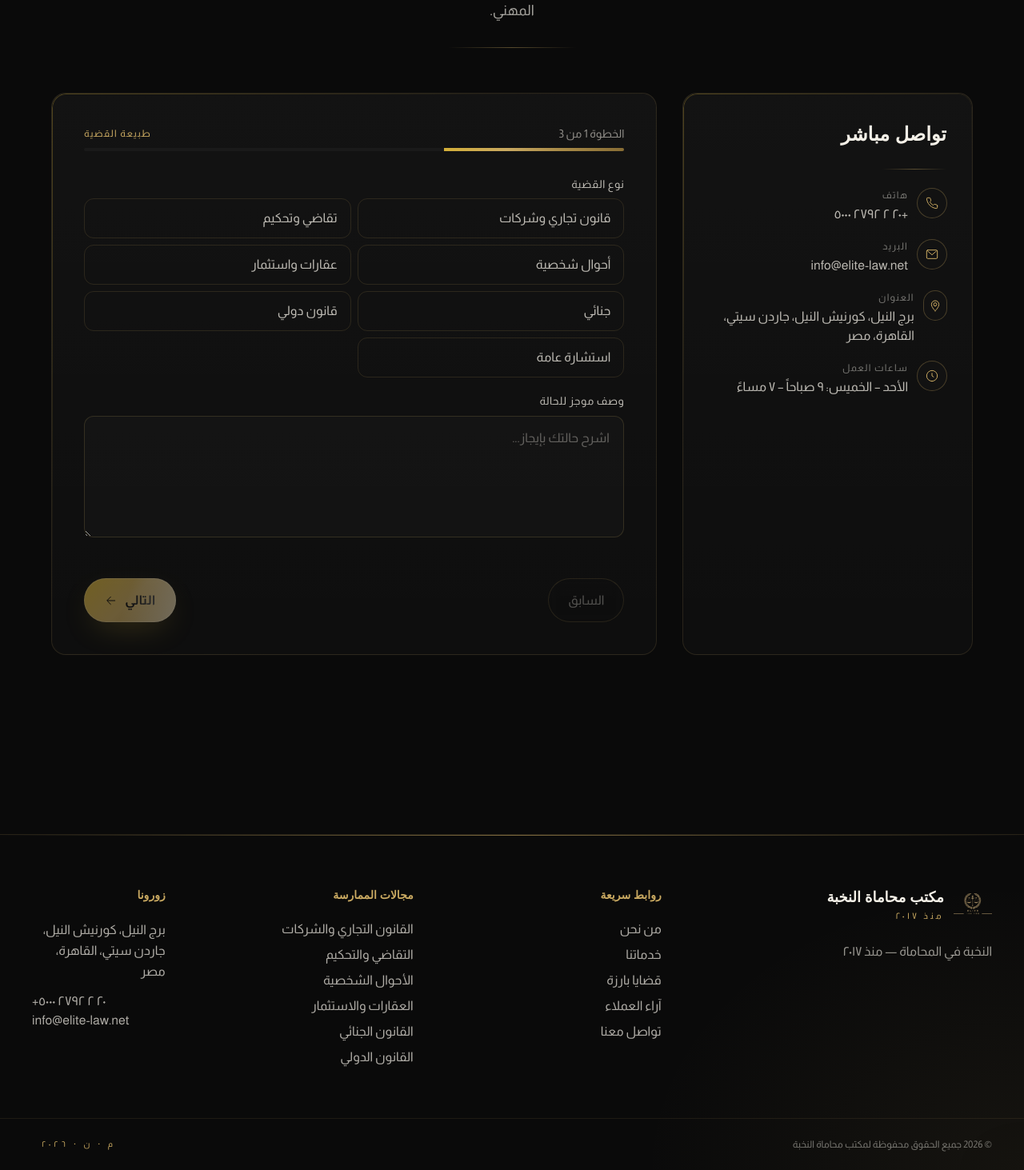
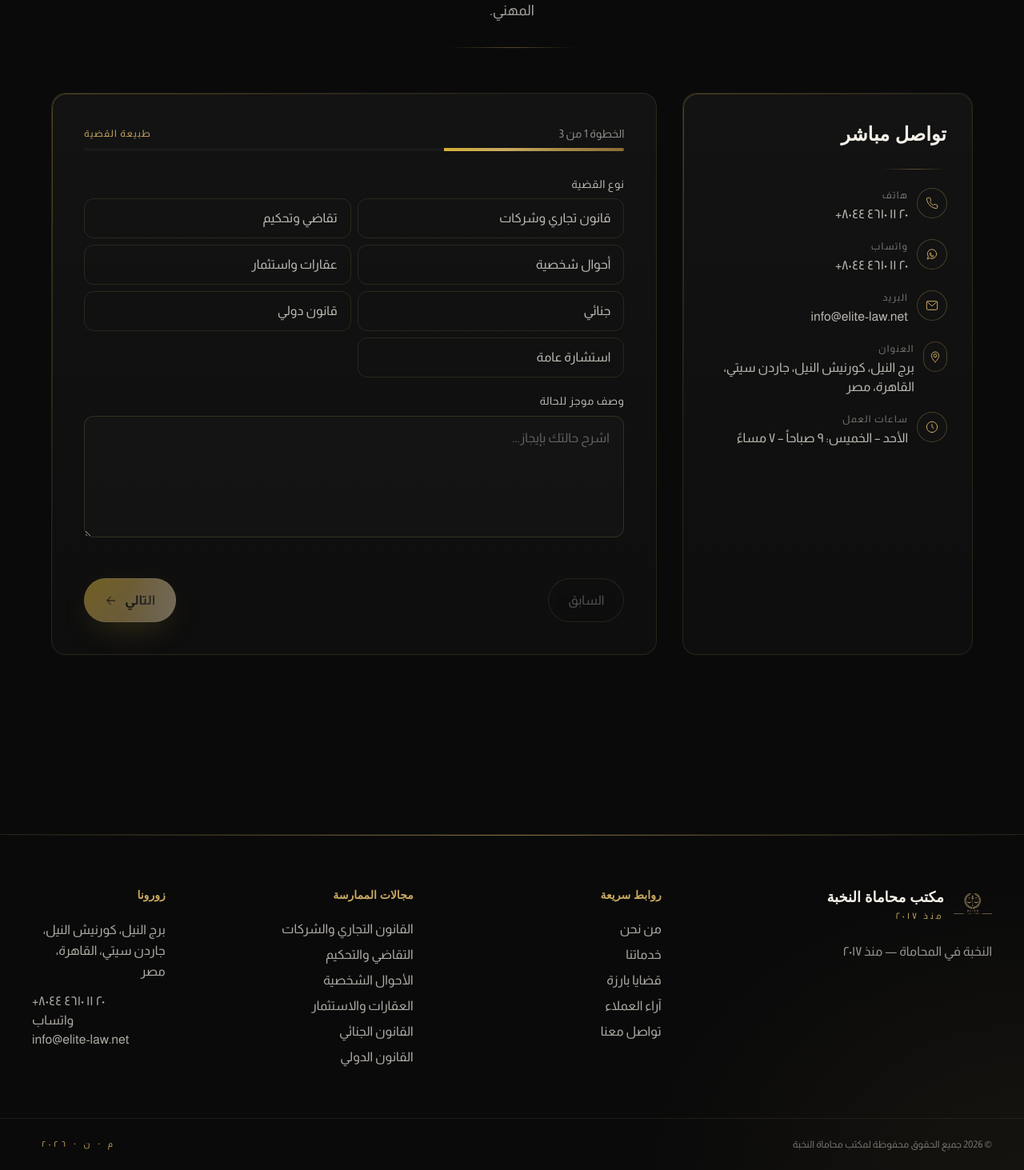
Before and after one commit to ahmalnoman/elite-law-firm, a Next.js app: page /contact in a window 1280 px wide. Shown: the part 541-2004 px from the top of the page at 80% size. Built offline with nearby package versions, Linux system fonts and the light colour scheme; a web font is replaced by a local one.

Commit message:
feat: real phone number +201146108044 with tel + WhatsApp links

```diff
--- a/components/Contact.tsx
+++ b/components/Contact.tsx
@@ -76,7 +76,26 @@ export default function Contact() {
                   <div className="text-xs uppercase tracking-widest text-bone/45 mb-1">
                     {locale === 'ar' ? 'هاتف' : 'Phone'}
                   </div>
-                  <a href={`tel:${dict.footer.phone.replace(/\s/g, '')}`} className="hover:text-gold transition">
+                  <a href={`tel:${dict.footer.phoneHref}`} className="hover:text-gold transition" dir="ltr">
+                    {dict.footer.phone}
+                  </a>
+                </div>
+              </li>
+              <li className="flex items-start gap-3">
+                <span className="w-9 h-9 rounded-full grid place-items-center bg-ink-800 ring-1 ring-gold/30 text-gold">
+                  <Icon name="whatsapp" size={16} />
+                </span>
+                <div>
+                  <div className="text-xs uppercase tracking-widest text-bone/45 mb-1">
+                    {dict.footer.whatsapp}
+                  </div>
+                  <a
+                    href={`https://wa.me/${dict.footer.phoneHref.replace(/[^\d]/g, '')}`}
+                    target="_blank"
+                    rel="noopener noreferrer"
+                    className="hover:text-gold transition"
+                    dir="ltr"
+                  >
                     {dict.footer.phone}
                   </a>
                 </div>
--- a/components/Footer.tsx
+++ b/components/Footer.tsx
@@ -51,8 +51,29 @@ export default function Footer() {
         <div className="lg:col-span-2">
           <h4 className="numeral text-gold text-sm tracking-[0.3em] mb-5 uppercase">{dict.footer.visit}</h4>
           <p className="text-bone/70 leading-relaxed">{dict.footer.address}</p>
-          <p className="text-bone/70 mt-3" dir="ltr">{dict.footer.phone}</p>
-          <p className="text-bone/70" dir="ltr">{dict.footer.email}</p>
+          <a
+            href={`tel:${dict.footer.phoneHref}`}
+            className="block text-bone/70 mt-3 hover:text-gold transition"
+            dir="ltr"
+          >
+            {dict.footer.phone}
+          </a>
+          <a
+            href={`https://wa.me/${dict.footer.phoneHref.replace(/[^\d]/g, '')}`}
+            target="_blank"
+            rel="noopener noreferrer"
+            className="block text-bone/70 hover:text-gold transition"
+            dir="ltr"
+          >
+            {dict.footer.whatsapp}
+          </a>
+          <a
+            href={`mailto:${dict.footer.email}`}
+            className="block text-bone/70 hover:text-gold transition"
+            dir="ltr"
+          >
+            {dict.footer.email}
+          </a>
         </div>
       </div>
 
--- a/components/Icon.tsx
+++ b/components/Icon.tsx
@@ -1,4 +1,4 @@
-type IconName = 'briefcase' | 'scale' | 'heart' | 'building' | 'shield' | 'globe' | 'phone' | 'mail' | 'pin' | 'clock' | 'arrow' | 'check' | 'menu' | 'close';
+type IconName = 'briefcase' | 'scale' | 'heart' | 'building' | 'shield' | 'globe' | 'phone' | 'whatsapp' | 'mail' | 'pin' | 'clock' | 'arrow' | 'check' | 'menu' | 'close';
 
 const paths: Record<IconName, string> = {
   briefcase:
@@ -15,6 +15,8 @@ const paths: Record<IconName, string> = {
     'M12 22a10 10 0 1 0 0-20 10 10 0 0 0 0 20Zm0 0c2.8-2.4 4-6 4-10S14.8 4.4 12 2m0 20c-2.8-2.4-4-6-4-10s1.2-7.6 4-10M2 12h20',
   phone:
     'M22 16.92v3a2 2 0 0 1-2.18 2 19.8 19.8 0 0 1-8.63-3.07 19.5 19.5 0 0 1-6-6A19.8 19.8 0 0 1 2.12 4.18 2 2 0 0 1 4.11 2h3a2 2 0 0 1 2 1.72c.13.96.36 1.9.7 2.81a2 2 0 0 1-.45 2.11L8.09 9.91a16 16 0 0 0 6 6l1.27-1.27a2 2 0 0 1 2.11-.45c.91.34 1.85.57 2.81.7A2 2 0 0 1 22 16.92Z',
+  whatsapp:
+    'M20.5 11.5a8.5 8.5 0 0 1-12.7 7.4L3 21l2.1-4.8A8.5 8.5 0 1 1 20.5 11.5Zm-11.4-2c-.2 0-.5.1-.7.3-.3.3-.7.7-.7 1.7s.8 2 .9 2.1c.1.2 1.4 2.2 3.4 3 .8.3 1.4.5 1.9.4.5-.1 1.2-.5 1.4-1 .2-.5.2-.9.1-1l-.6-.3c-.3-.1-1-.5-1.2-.6-.2-.1-.3 0-.5.2l-.5.6c-.1.1-.2.1-.4 0-.6-.2-1.1-.5-1.6-1.1-.4-.4-.7-.9-.8-1.1-.1-.2 0-.3.1-.4l.3-.4c.1-.1.1-.2.2-.4 0-.1 0-.3 0-.4l-.6-1.4c-.1-.4-.3-.4-.5-.4Z',
   mail:
     'M4 4h16a2 2 0 0 1 2 2v12a2 2 0 0 1-2 2H4a2 2 0 0 1-2-2V6a2 2 0 0 1 2-2Zm0 2 8 7 8-7',
   pin:
--- a/lib/i18n.ts
+++ b/lib/i18n.ts
@@ -117,6 +117,8 @@ export type Dict = {
     visit: string;
     address: string;
     phone: string;
+    phoneHref: string;
+    whatsapp: string;
     email: string;
     hours: string;
     hoursValue: string;
@@ -364,7 +366,9 @@ export const dictionaries: Record<Locale, Dict> = {
       practice: 'مجالات الممارسة',
       visit: 'زورونا',
       address: 'برج النيل، كورنيش النيل، جاردن سيتي، القاهرة، مصر',
-      phone: '+٢٠ ٢ ٢٧٩٢ ٥٠٠٠',
+      phone: '+٢٠ ١١ ٤٦١٠ ٨٠٤٤',
+      phoneHref: '+201146108044',
+      whatsapp: 'واتساب',
       email: 'info@elite-law.net',
       hours: 'ساعات العمل',
       hoursValue: 'الأحد – الخميس: ٩ صباحاً – ٧ مساءً',
@@ -610,7 +614,9 @@ export const dictionaries: Record<Locale, Dict> = {
       practice: 'Practice areas',
       visit: 'Visit us',
       address: 'Nile Tower, Corniche El Nil, Garden City, Cairo, Egypt',
-      phone: '+20 2 2792 5000',
+      phone: '+20 11 4610 8044',
+      phoneHref: '+201146108044',
+      whatsapp: 'WhatsApp',
       email: 'info@elite-law.net',
       hours: 'Working hours',
       hoursValue: 'Sun – Thu · 9 AM – 7 PM',
```
